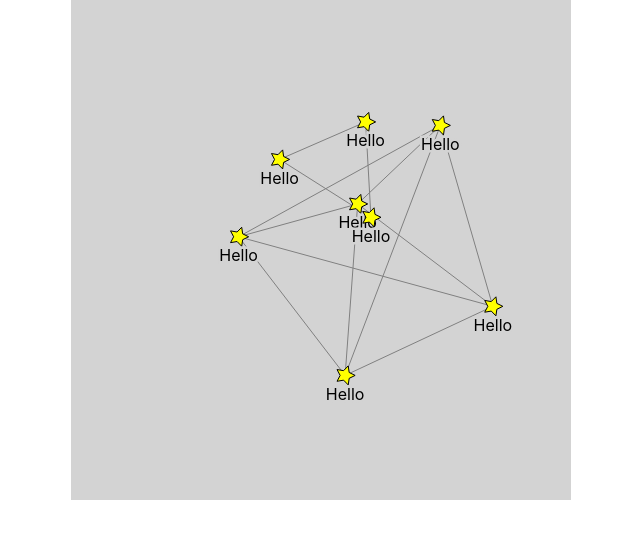
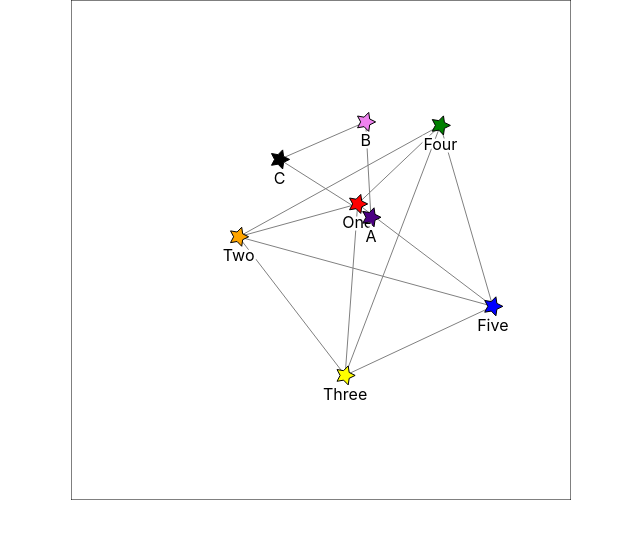
Before and after one commit to andypea/simple-graph, a React (Create React App) app: page / in a window 1280 px wide. Shown: the top 538 px of the page, without its empty margins (319-959 px from the left). Built offline with nearby package versions, Linux system fonts and the light colour scheme.

Commit message:
Add customisable colours and labels.

```diff
--- a/src/App.js
+++ b/src/App.js
@@ -8,14 +8,14 @@ function App() {
                 width="500"
                 height="500"
                 vertices={[
-                    {id: "One"},
-                    {id: "Two"},
-                    {id: "Three"},
-                    {id: "Four"},
-                    {id: "Five"},
-                    {id: "A"},
-                    {id: "B"},
-                    {id: "C"},
+                    {id: "One", fill: "red"},
+                    {id: "Two", fill: "orange"},
+                    {id: "Three", fill: "yellow"},
+                    {id: "Four", fill: "green"},
+                    {id: "Five", fill: "blue"},
+                    {id: "A", fill: "indigo"},
+                    {id: "B", fill: "violet"},
+                    {id: "C", fill: "black"},
                 ]}
                 edges={[
                     {id: "OneTwo", vertexA: "One", vertexB: "Two", length: 200},
@@ -109,7 +109,9 @@ function SimpleGraph(props) {
             cy: Math.random() * props.height,
             vx: 0,
             vy: 0,
-            frozen: false
+            frozen: false,
+            fill: v.fill,
+            label: v.id
         }]))));
 
     const timeStep = 0.005;
@@ -152,7 +154,7 @@ function SimpleGraph(props) {
 
     return (
         <svg width={props.width} height={props.height}>
-            <rect x="0" y="0" width={props.width} height={props.height} fill="lightgrey" />
+            <rect x="0" y="0" width={props.width} height={props.height} fill="none" stroke="black" />
             <g>
                 <g>
                     {
@@ -178,6 +180,8 @@ function SimpleGraph(props) {
                             moveVertex={moveVertex}
                             freezeVertex={freezeVertex}
                             unfreezeVertex={unfreezeVertex}
+                            fill={v.fill}
+                            label={v.label}
                         />)
                     }
                 </g>
@@ -228,20 +232,23 @@ const Vertex = (props) =>
             onPointerMove={handleOnPointerMove}
             onPointerUp={handleOnPointerUp}
         >
-            <Star innerRadius="5" />
+            <Star
+                outerRadius="10"
+                fill={props.fill}
+            />
             <text dominantBaseline="middle"
                   textAnchor="middle"
                   y="20"
-                  stroke="lightgrey"
+                  stroke="white"
                   strokeWidth="5"
                   style={{userSelect: "none"}}>
-                Hello
+                {props.label}
             </text>
             <text dominantBaseline="middle"
                   textAnchor="middle"
                   y="20"
                   style={{userSelect: "none"}}>
-                Hello
+                {props.label}
             </text>
         </g>
     );
@@ -260,7 +267,7 @@ const Edge = (props) => {
     );
 }
 
-const Star = ({outerRadius = 10, innerRadiusRatio = 0.5, numPoints = 5}) => {
+const Star = ({outerRadius = 10, innerRadiusRatio = 0.5, numPoints = 5, fill="yellow"}) => {
     const theta = Math.PI / numPoints;
     const angularPoints = Array.from(Array(2 * numPoints), (_, i) => ({
         angle: i * theta,
@@ -282,7 +289,7 @@ const Star = ({outerRadius = 10, innerRadiusRatio = 0.5, numPoints = 5}) => {
     return (
         <g>
             <path d={pathString}
-            fill="yellow"
+            fill={fill}
             stroke="black" />
         </g>
     );
```
